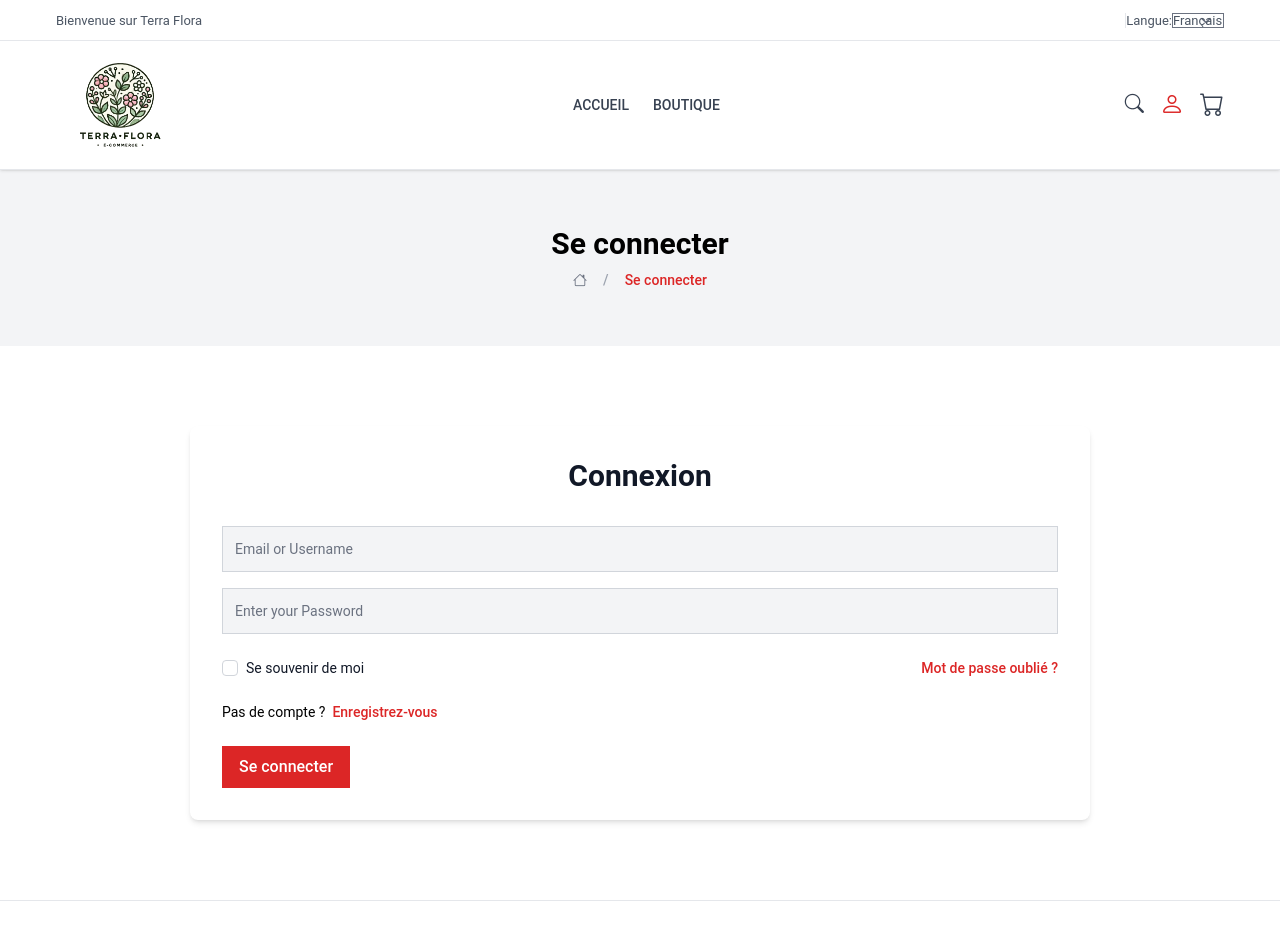
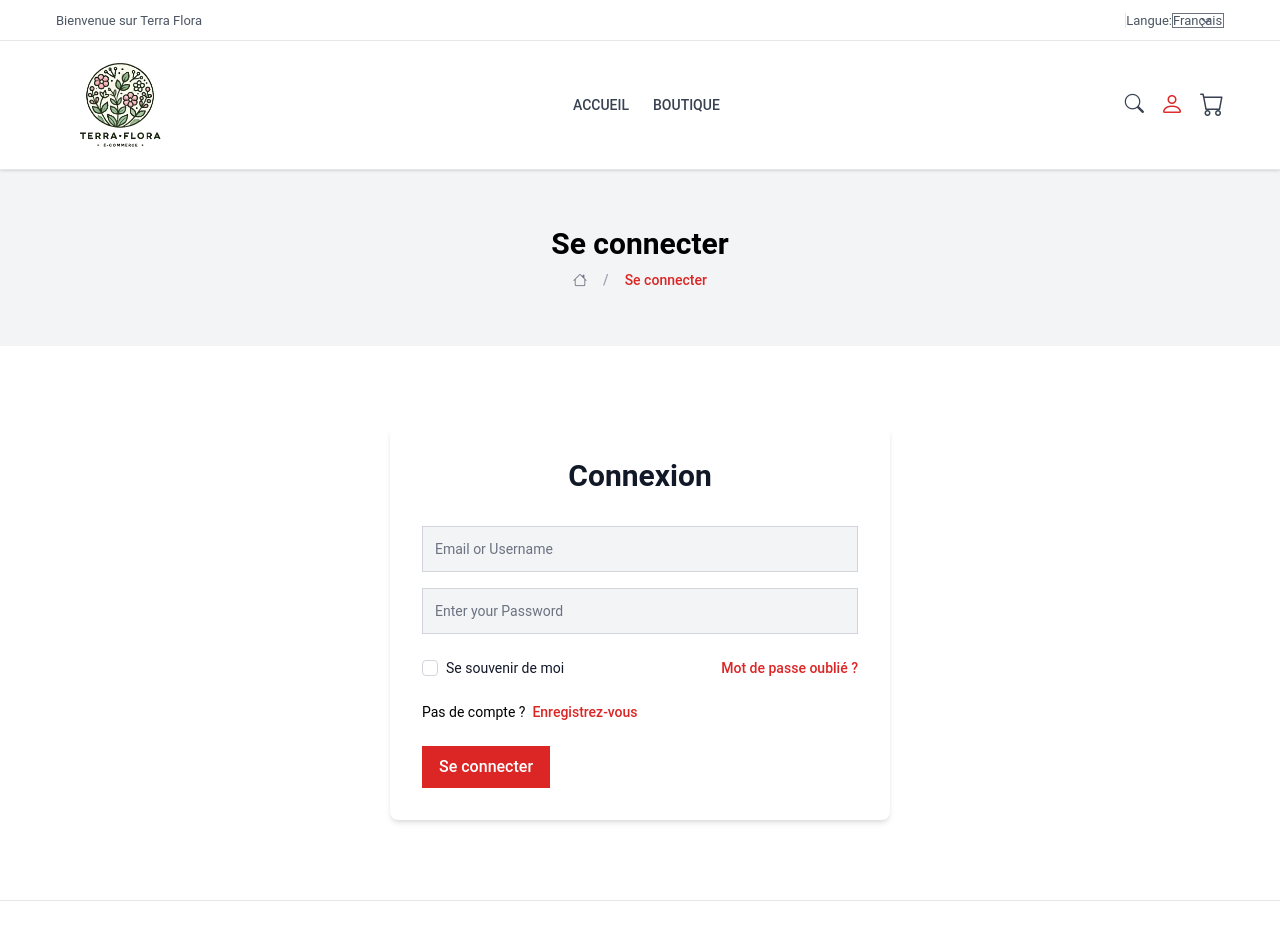
Before and after one commit to HardWareHouse/TerraFlora, a Vue app in the folder client/: page /login in a window 1280 px wide. Shown: the top 952 px of the page. Built offline with nearby package versions, Linux system fonts and the light colour scheme; a web font is replaced by a local one.

Commit message:
Fix CSS Responsive

```diff
--- a/client/src/components/loginRegister/login/formLogin.vue
+++ b/client/src/components/loginRegister/login/formLogin.vue
@@ -67,6 +67,6 @@ const handleSubmit = () => {
 
 <style scoped>
 .container {
-    max-width: 900px;
+    max-width: 500px;
 }
 </style>
--- a/client/src/components/loginRegister/register/formRegister.vue
+++ b/client/src/components/loginRegister/register/formRegister.vue
@@ -158,6 +158,6 @@ const handleSubmit = async () => {
 
 <style scoped>
 .container {
-  max-width: 900px;
+  max-width: 500px;
 }
 </style>
--- a/client/src/components/loginRegister/resetPassword/formResetPassword.vue
+++ b/client/src/components/loginRegister/resetPassword/formResetPassword.vue
@@ -48,6 +48,6 @@ const handleSubmit = async () => {
 
 <style scoped>
 .container {
-    max-width: 900px;
+    max-width: 500px;
 }
 </style>
```
